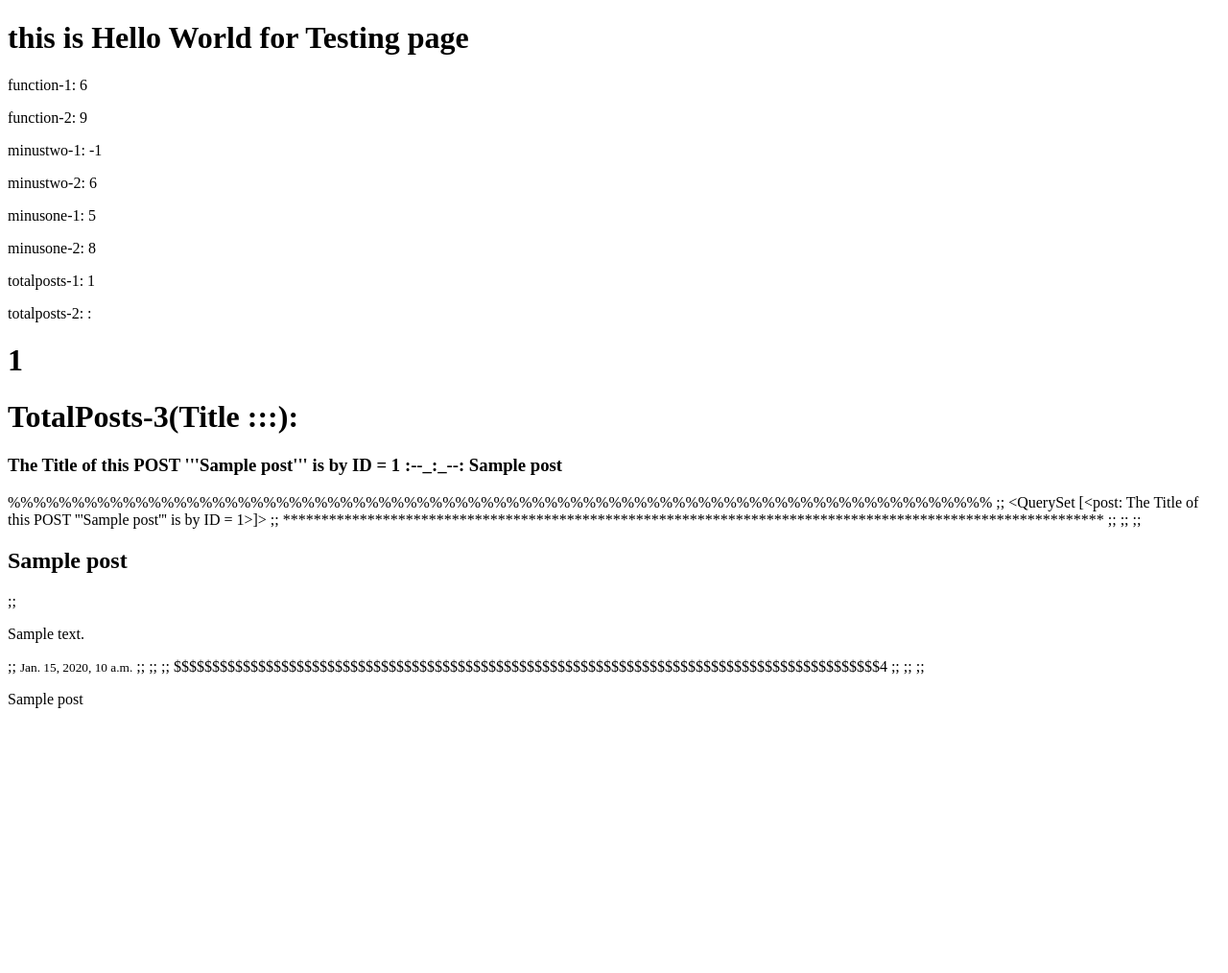
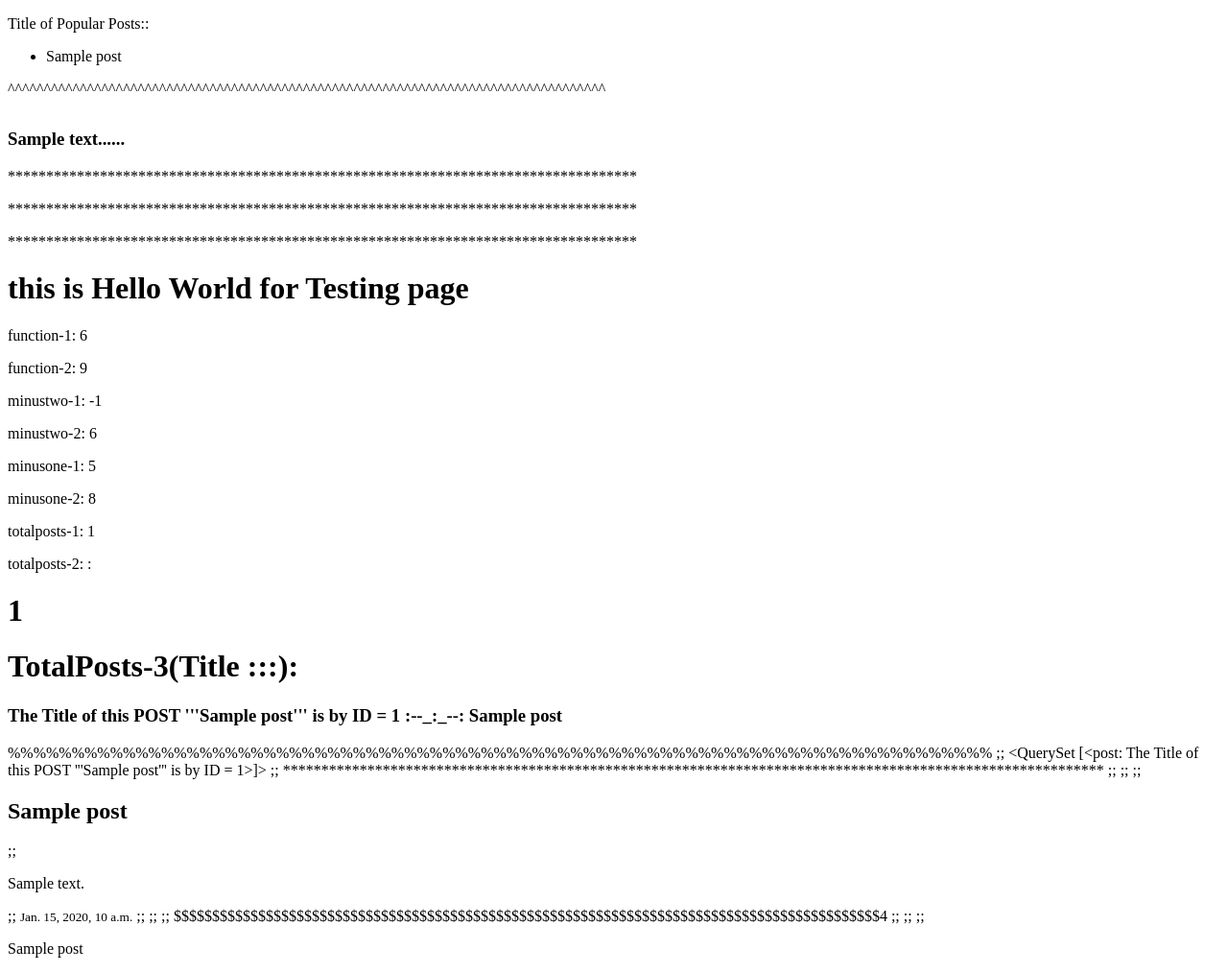
Before and after one commit to sabermodirian/mySite, a Django app: template templates/test.html in a window 1280 px wide. Shown: the whole page at 96% size. Before the commit the page ends 738 px from the top, so only its background shows below. Run offline with Django 3.2, Linux system fonts and the light colour scheme; tables that the repository leaves empty hold one stand-in row (values such as "Sample post"); the template is opened without the code that fills it: values that come from a table or form of the project are taken from there, most other values are stand-ins (such as "Sample title", 1, 10 or a date in 2020).

Commit message:
تگ های خاص که شامل فیلتر تگها Filter_Tagو تگهای محتوایی inclusion_Tag هستند
Title: Custom Tags
Description: Custom tags are specialized tags that enhance project management and organization. There are two primary types:
Filter Tags (Filter_Tag): These tags are used to filter and identify specific parts or features within the project. They help in quickly locating and managing segments of code, issues, or tasks that meet certain criteria.
Inclusion Tags (Inclusion_Tag): These tags are utilized to categorize and include various types of content within the project. They ensure that relevant information is grouped together, making it easier to manage and reference in future developments.

```diff
--- a/blog/templatetags/blog_tags.py
+++ b/blog/templatetags/blog_tags.py
@@ -27,3 +27,12 @@ def totalposts():
 def totalposts():
     posts = post.objects.filter(status=1)
     return posts
+
+@register.filter
+def snippet(value,arg=33):
+    return value[:arg]+'.....'
+
+@register.inclusion_tag('popularposts.html')
+def popularposts():
+    posts = post.objects.filter(status=1).order_by('published_date')[:2]
+    return {'posts':posts}
--- /dev/null
+++ b/templates/popularposts.html
@@ -0,0 +1,5 @@
+<ul>
+   {% for post in posts %}
+   <li> {{post.title}} </li>
+   {% endfor %}
+</ul>
--- a/templates/test.html
+++ b/templates/test.html
@@ -7,7 +7,19 @@
     <title>Test</title>
   </head>
   <body>
+<p>Title of Popular Posts::   </p>
+{% popularposts %}
 
+<p>^^^^^^^^^^^^^^^^^^^^^^^^^^^^^^^^^^^^^^^^^^^^^^^^^^^^^^^^^^^^^^^^^^^^^^^^^^^^^^^^^^^</p>
+
+<p><h1> {% posts as ttlpstS %}</p>
+{% for post in ttlpstS %}
+      <p><h3>{{post.content|snippet:55}}</h3></p>
+{% endfor %}
+
+<p>**********************************************************************************</p>
+<p>**********************************************************************************</p>
+<p>**********************************************************************************</p>
 <H1>this is Hello World for Testing page</H1>
     <p>function-1: {% function  %}</p>
 
```
Also changed, not shown: README.md.
